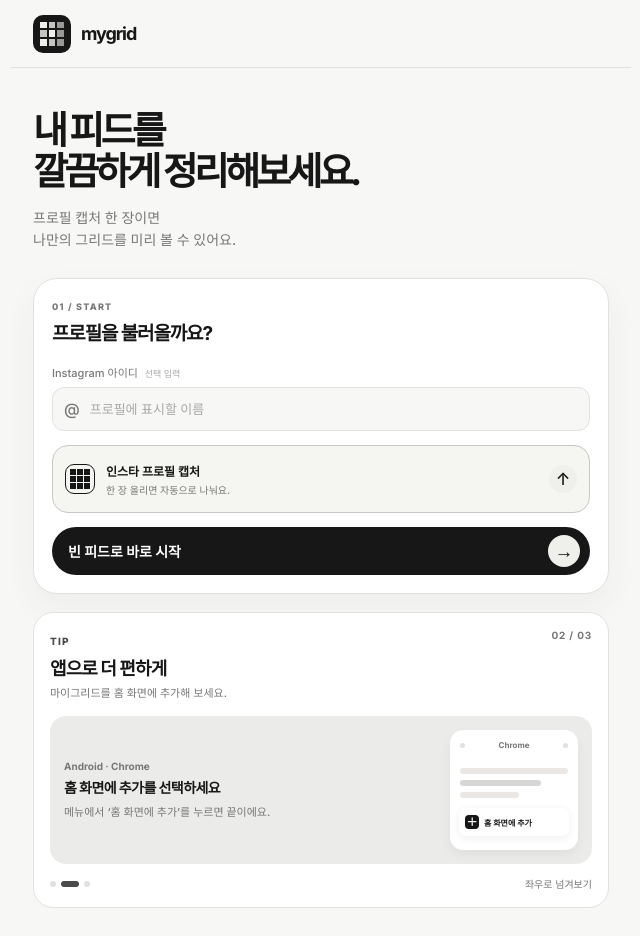
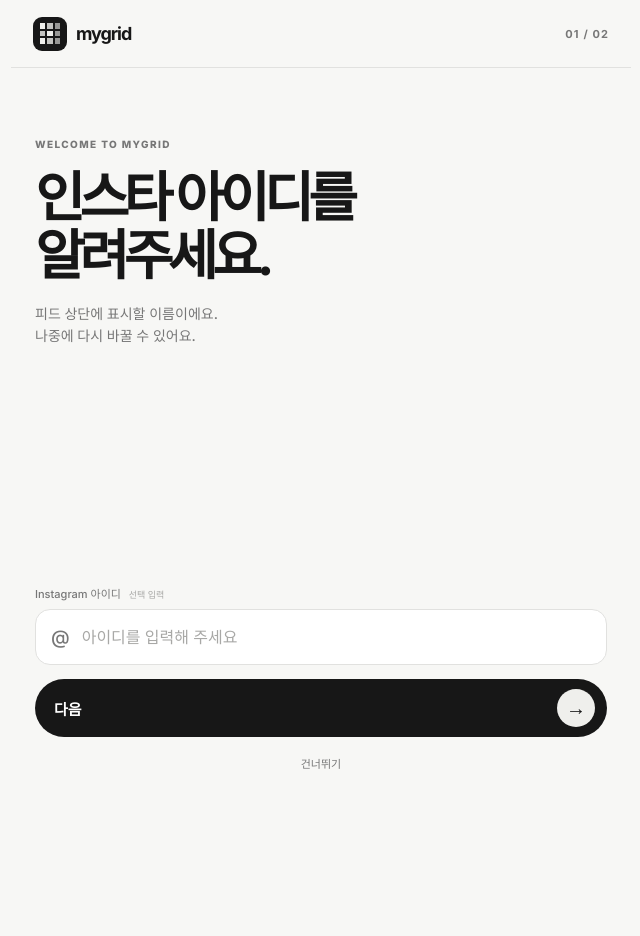
Before and after one commit to onlybyjack/mygrid, a Next.js app: page /home in a window 1280 px wide. Shown: the whole page, without its empty margins (319-959 px from the left). After the commit the page ends 800 px from the top, so only its background shows below. Built offline with nearby package versions, Linux system fonts and the light colour scheme.

Commit message:
Add step based onboarding flow

```diff
--- a/app/globals.css
+++ b/app/globals.css
@@ -13,6 +13,56 @@ button { cursor:pointer; }
 .splash-page strong { font-size:22px; letter-spacing:-.06em; animation:splash-fade .7s ease both; }
 @keyframes splash-pop { from { opacity:0; transform:scale(.8); } to { opacity:1; transform:scale(1); } }
 @keyframes splash-fade { from { opacity:0; transform:translateY(5px); } to { opacity:1; transform:translateY(0); } }
+.onboarding-page { width:100%; max-width:620px; min-height:100svh; min-height:100dvh; display:flex; flex-direction:column; overflow:hidden; margin:0 auto; background:var(--paper); }
+.onboarding-header { height:68px; flex:none; display:flex; align-items:center; justify-content:space-between; padding:0 22px; border-bottom:1px solid var(--line); }
+.onboarding-header .brand { gap:9px; font-size:18px; }
+.onboarding-header .logo { width:34px; height:34px; border-radius:9px; }
+.onboarding-header .logo .grid-mark { width:21px; height:21px; }
+.onboarding-header > span { color:var(--muted); font-size:11px; font-weight:700; letter-spacing:.1em; }
+.onboarding-screen { flex:1; min-height:calc(100dvh - 68px); display:flex; flex-direction:column; padding:clamp(42px, 8vh, 86px) 24px max(24px, env(safe-area-inset-bottom)); }
+.onboarding-copy small { color:var(--muted); font-size:10px; font-weight:800; letter-spacing:.14em; }
+.onboarding-copy h1 { margin:17px 0 17px; font-size:clamp(34px, 9vw, 54px); line-height:1.08; letter-spacing:-.1em; }
+.onboarding-copy p { margin:0; color:var(--muted); font-size:14px; line-height:1.6; }
+.onboarding-bottom { margin-top:auto; }
+.onboarding-input-label { display:block; margin-bottom:8px; color:var(--muted); font-size:11px; }
+.onboarding-input-label em { margin-left:5px; color:#a8a8a6; font-size:9px; font-style:normal; }
+.onboarding-input { min-height:56px; display:flex; align-items:center; border:1px solid var(--line); border-radius:15px; background:var(--panel); }
+.onboarding-input b { padding-left:15px; color:var(--muted); font-size:19px; font-weight:500; }
+.onboarding-input input { min-width:0; flex:1; padding:12px; border:0; outline:0; color:var(--ink); background:transparent; font-size:16px; }
+.onboarding-input input::placeholder { color:#a8a8a6; }
+.onboarding-primary { width:100%; height:58px; display:flex; align-items:center; justify-content:space-between; margin-top:14px; padding:0 12px 0 19px; border:0; border-radius:30px; color:#fff; background:var(--ink); }
+.onboarding-primary b { font-size:15px; }
+.onboarding-primary span { width:38px; height:38px; display:grid; place-items:center; border-radius:50%; color:var(--ink); background:var(--accent); font-size:20px; }
+.onboarding-text-button { display:block; margin:13px auto 0; padding:5px 10px; border:0; color:var(--muted); background:transparent; font-size:11px; }
+.onboarding-text-button:hover { color:var(--ink); }
+.onboarding-secondary-actions { display:flex; justify-content:space-between; }
+.onboarding-secondary-actions .onboarding-text-button { margin-left:0; margin-right:0; }
+.capture-guide { flex:1; min-height:230px; display:grid; place-items:center; margin:15px 0 18px; }
+.guide-phone { position:relative; width:min(160px, 43vw); aspect-ratio:.56; overflow:hidden; padding:13px 10px; border:5px solid var(--ink); border-radius:25px; background:#fff; box-shadow:0 18px 35px #17171718; animation:guide-float 3.2s ease-in-out infinite; }
+.guide-status { display:flex; align-items:center; justify-content:space-between; color:var(--muted); font-size:7px; font-weight:700; }
+.guide-status i { width:5px; height:5px; border-radius:50%; background:var(--line); }
+.guide-profile { display:grid; grid-template-columns:34px repeat(3, 1fr); align-items:center; gap:5px; margin:17px 2px 13px; }
+.guide-profile > span { width:29px; height:29px; border-radius:50%; background:#e6e8eb; }
+.guide-profile > i { height:7px; border-radius:4px; background:#dededb; }
+.guide-grid { display:grid; grid-template-columns:repeat(3, 1fr); gap:3px; }
+.guide-grid i { aspect-ratio:1; display:block; background:#d3d3d0; }
+.guide-grid i:nth-child(2n) { background:#a9a9a6; }
+.guide-grid i:nth-child(3n) { background:#ededeb; }
+.guide-scan { position:absolute; inset:83px 8px 10px; border:2px solid var(--ink); border-radius:8px; opacity:.7; animation:guide-scan 2.4s ease-in-out infinite; }
+.guide-finger { position:absolute; left:50%; bottom:24px; width:36px; height:36px; display:grid; place-items:center; border:2px solid #fff; border-radius:50%; color:#fff; background:var(--ink); font-size:19px; box-shadow:0 5px 12px #17171755; transform:translateX(-50%); animation:guide-tap 2.4s ease-in-out infinite; }
+.guide-finger::before { content:"↗"; }
+.onboarding-upload { position:relative; min-height:70px; display:flex; align-items:center; gap:12px; padding:11px 14px; border:1px solid #c8c8c5; border-radius:17px; background:#f1f1ee; cursor:pointer; }
+.onboarding-upload > .grid-mark { width:27px; height:27px; flex:none; gap:2px; }
+.onboarding-upload > .grid-mark i { background:var(--ink); }
+.onboarding-upload > span { min-width:0; display:grid; gap:3px; }
+.onboarding-upload b { font-size:13px; }
+.onboarding-upload small { color:var(--muted); font-size:10px; }
+.onboarding-upload > strong { margin-left:auto; font-size:22px; font-weight:500; }
+.onboarding-upload input { position:absolute; inset:0; width:100%; height:100%; opacity:0; cursor:pointer; }
+.onboarding-error { margin:0 0 10px; }
+@keyframes guide-float { 0%,100% { transform:translateY(0) rotate(-1deg); } 50% { transform:translateY(-7px) rotate(1deg); } }
+@keyframes guide-scan { 0%,100% { opacity:.3; transform:scale(.96); } 50% { opacity:.9; transform:scale(1); } }
+@keyframes guide-tap { 0%,100% { transform:translateX(-50%) scale(1); } 45% { transform:translateX(-50%) scale(.86); } 65% { transform:translateX(-50%) scale(1); } }
 .logo { width:38px; height:38px; display:grid; place-items:center; border-radius:10px; color:var(--accent); background:var(--ink); font-weight:800; }
 .grid-mark { width:24px; height:24px; display:grid; grid-template-columns:repeat(3, 1fr); gap:2px; }
 .grid-mark i { display:block; background:var(--accent); }
--- a/app/home/page.tsx
+++ b/app/home/page.tsx
@@ -1,6 +1,6 @@
 "use client";
 
-import { ChangeEvent, ClipboardEvent, TouchEvent, useEffect, useRef, useState } from "react";
+import { ChangeEvent, ClipboardEvent, useEffect, useRef, useState } from "react";
 import { deleteDraftPhoto, readDraftPhotos, saveDraftOrder, saveDraftPhotos } from "../../lib/instagram-export";
 import GridMark from "../components/grid-mark";
 
@@ -8,12 +8,6 @@ type Post = { id: string; image: string; draft?: boolean };
 const IDENTITY_KEY = "mygrid:identity";
 const CROP_WIDTH = 1200;
 const CROP_HEIGHT = 1600;
-
-const INSTALL_TIPS = [
-  { kind: "ios", platform: "iPhone · Safari", title: "공유 버튼을 눌러보세요", description: "Safari 하단의 공유 아이콘을 선택하세요." },
-  { kind: "android", platform: "Android · Chrome", title: "홈 화면에 추가를 선택하세요", description: "메뉴에서 ‘홈 화면에 추가’를 누르면 끝이에요." },
-  { kind: "done", platform: "mygrid 앱", title: "이제 앱처럼 열어보세요", description: "홈 화면의 mygrid 아이콘에서 바로 시작할 수 있어요." },
-] as const;
 
 function mediaUrl(url: string) {
   if (url.startsWith("/") || url.startsWith("blob:") || url.startsWith("data:")) return url;
@@ -169,6 +163,7 @@ function TrashIcon() {
 
 export default function Page() {
   const [preview, setPreview] = useState(false);
+  const [homeStep, setHomeStep] = useState<1 | 2>(1);
   const [username, setUsername] = useState("");
   const [drafts, setDrafts] = useState<Post[]>([]);
   const [message, setMessage] = useState("");
@@ -178,7 +173,6 @@ export default function Page() {
   const [draggedPostId, setDraggedPostId] = useState<string | null>(null);
   const [dragOverPostId, setDragOverPostId] = useState<string | null>(null);
   const [hydrated, setHydrated] = useState(false);
-  const [activeTip, setActiveTip] = useState(0);
   const [editorFiles, setEditorFiles] = useState<File[]>([]);
   const [editorIndex, setEditorIndex] = useState(0);
   const [editorZoom, setEditorZoom] = useState(1);
@@ -186,11 +180,11 @@ export default function Page() {
   const [editorOffsetY, setEditorOffsetY] = useState(0);
   const [editorImageSize, setEditorImageSize] = useState<{ width: number; height: number } | null>(null);
   const [editorPreviewUrl, setEditorPreviewUrl] = useState("");
+  const [editorFromOnboarding, setEditorFromOnboarding] = useState(false);
   const editedFilesRef = useRef<File[]>([]);
   const editorPointers = useRef(new Map<number, { x: number; y: number }>());
   const editorGesture = useRef<{ startX: number; startY: number; baseX: number; baseY: number; distance: number; zoom: number } | null>(null);
   const draftsRef = useRef<Post[]>([]);
-  const tipStartX = useRef<number | null>(null);
   const longPressTimer = useRef<number | null>(null);
   const pressOrigin = useRef<{ x: number; y: number; pointerId: number } | null>(null);
   const longPressPostIdRef = useRef<string | null>(null);
@@ -226,10 +220,6 @@ export default function Page() {
     if ("serviceWorker" in navigator) void navigator.serviceWorker.register("/sw.js").catch(() => undefined);
   }, []);
 
-  useEffect(() => {
-    const timer = window.setInterval(() => setActiveTip((current) => (current + 1) % INSTALL_TIPS.length), 5000);
-    return () => window.clearInterval(timer);
-  }, []);
 
   useEffect(() => {
     if (!selectedPost) return;
@@ -258,8 +248,9 @@ export default function Page() {
     saveIdentity(next);
   }
 
-  function openPhotoEditor(files: File[]) {
+  function openPhotoEditor(files: File[], fromOnboarding = false) {
     editedFilesRef.current = [];
+    setEditorFromOnboarding(fromOnboarding);
     setPreview(true);
     setEditorFiles(files);
     setEditorIndex(0);
@@ -416,6 +407,11 @@ export default function Page() {
     setMessage("");
   }
 
+  function continueToScreenshot() {
+    setHomeStep(2);
+    setMessage("");
+  }
+
   function editProfileIdentity() {
     setSelectedPost(null);
     setPreview(false);
@@ -434,7 +430,7 @@ export default function Page() {
         setMessage("그리드 캡처를 읽지 못했어요. 다시 선택해 주세요.");
         return;
       }
-      openPhotoEditor(selected);
+      openPhotoEditor(selected, true);
     } catch {
       input.value = "";
       setMessage("그리드 캡처를 읽지 못했어요. 다시 선택해 주세요.");
@@ -451,7 +447,7 @@ export default function Page() {
       setMessage("그리드 캡처를 읽지 못했어요. 다시 붙여넣어 주세요.");
       return;
     }
-    openPhotoEditor(selected);
+    openPhotoEditor(selected, true);
   }
 
   function startTilePress(event: React.PointerEvent<HTMLButtonElement>, postId: string) {
@@ -633,21 +629,6 @@ export default function Page() {
     persistDrafts(nextPosts);
   }
 
-  function moveTip(direction: number) {
-    setActiveTip((current) => (current + direction + INSTALL_TIPS.length) % INSTALL_TIPS.length);
-  }
-
-  function startTipSwipe(event: TouchEvent<HTMLDivElement>) {
-    tipStartX.current = event.touches[0]?.clientX ?? null;
-  }
-
-  function endTipSwipe(event: TouchEvent<HTMLDivElement>) {
-    if (tipStartX.current === null) return;
-    const distance = (event.changedTouches[0]?.clientX ?? tipStartX.current) - tipStartX.current;
-    tipStartX.current = null;
-    if (Math.abs(distance) < 40) return;
-    moveTip(distance < 0 ? 1 : -1);
-  }
 
   if (!hydrated) {
     return <main className="splash-page" aria-label="MyGrid 불러오는 중" aria-busy="true">
@@ -657,36 +638,17 @@ export default function Page() {
   }
 
   if (!preview) {
-    return <main className="connect-page">
-      <header className="brand-row"><div className="brand"><div className="logo"><GridMark /></div><strong>mygrid</strong></div></header>
-      <section className="connect-content">
-        <h1>내 피드를<br /><span>깔끔하게 정리해보세요.</span></h1>
-        <p className="lead">프로필 캡처 한 장이면<br />나만의 그리드를 미리 볼 수 있어요.</p>
-        <section className="connect-card upload-card" onPaste={pasteGridScreenshot} tabIndex={0}>
-          <div className="card-heading"><small>01 / START</small><h2>프로필을 불러올까요?</h2></div>
-          <div className="identity-fields">
-            <label><span>Instagram 아이디 <em>선택 입력</em></span><div className="handle-input"><b>@</b><input value={username} onChange={(event) => updateUsername(event.target.value)} placeholder="프로필에 표시할 이름" autoCapitalize="none" autoCorrect="off" /></div></label>
-          </div>
-          {message && <div className="error" role="alert">{message}</div>}
-          <label className="upload-option upload-option-featured"><span className="upload-option-mark"><GridMark uniform /></span><span className="upload-option-copy"><b>인스타 프로필 캡처</b><small>한 장 올리면 자동으로 나눠요.</small></span><span className="upload-option-arrow">↑</span><input type="file" accept="image/jpeg,image/png,image/webp" onChange={chooseGridScreenshot} /></label>
-          <button className="primary start-button" type="button" onClick={startEmptyProfile}><b>빈 피드로 바로 시작</b><span>→</span></button>
-        </section>
-        <section className="install-tip" aria-label="홈 화면에 추가하는 방법">
-          <div className="tip-heading"><div><small>TIP</small><h2>앱으로 더 편하게</h2><p>마이그리드를 홈 화면에 추가해 보세요.</p></div><b>{String(activeTip + 1).padStart(2, "0")} / {String(INSTALL_TIPS.length).padStart(2, "0")}</b></div>
-          <div className="tip-slider" onTouchStart={startTipSwipe} onTouchEnd={endTipSwipe}>
-            {(() => { const tip = INSTALL_TIPS[activeTip]; return <article className={`tip-slide tip-${tip.kind}`} key={tip.kind}>
-              <div className="tip-copy"><small>{tip.platform}</small><strong>{tip.title}</strong><p>{tip.description}</p></div>
-              <div className="tip-visual" aria-hidden="true">
-                <div className="tip-device-bar"><i /> <span>{tip.kind === "ios" ? "Safari" : tip.kind === "android" ? "Chrome" : "mygrid"}</span><i /></div>
-                {tip.kind === "ios" && <><div className="tip-screen-lines"><i /><i /><i /></div><div className="tip-share">↑</div></>}
-                {tip.kind === "android" && <><div className="tip-screen-lines"><i /><i /><i /></div><div className="tip-menu-item"><span>＋</span> 홈 화면에 추가</div></>}
-                {tip.kind === "done" && <div className="tip-app-icon"><GridMark /><small>mygrid</small></div>}
-              </div>
-            </article>; })()}
-          </div>
-          <div className="tip-footer"><div className="tip-dots">{INSTALL_TIPS.map((tip, index) => <button key={tip.kind} type="button" className={index === activeTip ? "active" : ""} aria-label={`${index + 1}단계 보기`} aria-current={index === activeTip} onClick={() => setActiveTip(index)} />)}</div><span>좌우로 넘겨보기</span></div>
-        </section>
-      </section>
+    return <main className="onboarding-page" onPaste={homeStep === 2 ? pasteGridScreenshot : undefined}>
+      <header className="onboarding-header"><div className="brand"><div className="logo"><GridMark /></div><strong>mygrid</strong></div><span>{String(homeStep).padStart(2, "0")} / 02</span></header>
+      {homeStep === 1 ? <section className="onboarding-screen onboarding-identity" aria-labelledby="identity-title">
+        <div className="onboarding-copy"><small>WELCOME TO MYGRID</small><h1 id="identity-title">인스타 아이디를<br />알려주세요.</h1><p>피드 상단에 표시할 이름이에요.<br />나중에 다시 바꿀 수 있어요.</p></div>
+        <div className="onboarding-bottom"><label className="onboarding-input-label" htmlFor="onboarding-username">Instagram 아이디 <em>선택 입력</em></label><div className="onboarding-input"><b>@</b><input id="onboarding-username" value={username} onChange={(event) => updateUsername(event.target.value)} placeholder="아이디를 입력해 주세요" autoCapitalize="none" autoCorrect="off" /></div><button className="onboarding-primary" type="button" onClick={continueToScreenshot}><b>다음</b><span>→</span></button><button className="onboarding-text-button" type="button" onClick={continueToScreenshot}>건너뛰기</button></div>
+      </section> : <section className="onboarding-screen onboarding-capture" aria-labelledby="capture-title">
+        <div className="onboarding-copy"><small>02 / 02 · PROFILE</small><h1 id="capture-title">프로필 화면을<br />캡처해 주세요.</h1><p>인스타 프로필 전체 화면을 올리면<br />사진을 자동으로 나눠드려요.</p></div>
+        <div className="capture-guide" aria-label="인스타 프로필 캡처 예시"><div className="guide-phone"><div className="guide-status"><i /> Instagram <i /></div><div className="guide-profile"><span /><i /><i /><i /></div><div className="guide-grid">{Array.from({ length: 9 }, (_, index) => <i key={index} />)}</div><div className="guide-scan" /><div className="guide-finger" /></div></div>
+        {message && <div className="error onboarding-error" role="alert">{message}</div>}
+        <div className="onboarding-bottom"><label className="onboarding-upload"><GridMark uniform /><span><b>캡처한 이미지 선택</b><small>프로필 캡처 한 장이면 충분해요.</small></span><strong>↑</strong><input type="file" accept="image/jpeg,image/png,image/webp" onChange={chooseGridScreenshot} /></label><button className="onboarding-primary" type="button" onClick={startEmptyProfile}><b>빈 피드로 바로 시작</b><span>→</span></button><div className="onboarding-secondary-actions"><button className="onboarding-text-button" type="button" onClick={() => setHomeStep(1)}>이전</button><button className="onboarding-text-button" type="button" onClick={startEmptyProfile}>건너뛰기</button></div></div>
+      </section>}
     </main>;
   }
 
@@ -708,6 +670,6 @@ export default function Page() {
         <button className="viewer-delete" type="button" onClick={() => removePost(selectedPost.id)} aria-label="게시물 삭제" title="게시물 삭제"><TrashIcon /></button>
       </div>
     </div>}
-    {editorFiles.length > 0 && editorPreviewUrl && <div className="photo-editor" role="dialog" aria-modal="true" aria-label="사진 편집"><div className="editor-panel"><div className="editor-heading"><button className="editor-close" type="button" aria-label="편집 취소" onClick={() => setEditorFiles([])}>×</button><span>{editorIndex + 1} / {editorFiles.length}</span></div><div className="crop-stage crop-portrait" onPointerDown={editorPointerDown} onPointerMove={editorPointerMove} onPointerUp={editorPointerUp} onPointerCancel={editorPointerUp} onWheel={editorWheel}><img src={editorPreviewUrl} alt="편집할 사진" onLoad={(event) => setEditorImageSize({ width: event.currentTarget.naturalWidth, height: event.currentTarget.naturalHeight })} style={{ objectFit: editorImageSize && editorImageSize.width <= editorImageSize.height ? "cover" : "contain", transform: `translate(${editorOffsetX * 100}%, ${editorOffsetY * 100}%) scale(${editorZoom})` }} /><div className="crop-grid" aria-hidden="true"><i /><i /><i /><i /></div></div><button className="editor-confirm" type="button" onClick={() => void confirmCrop()}>{editorIndex + 1 < editorFiles.length ? "다음 →" : "→"}</button></div></div>}
+    {editorFiles.length > 0 && editorPreviewUrl && <div className="photo-editor" role="dialog" aria-modal="true" aria-label="사진 편집"><div className="editor-panel"><div className="editor-heading"><button className="editor-close" type="button" aria-label="편집 취소" onClick={() => { setEditorFiles([]); setMessage(""); if (editorFromOnboarding) { setPreview(false); setHomeStep(2); } }}>×</button><span>{editorIndex + 1} / {editorFiles.length}</span></div><div className="crop-stage crop-portrait" onPointerDown={editorPointerDown} onPointerMove={editorPointerMove} onPointerUp={editorPointerUp} onPointerCancel={editorPointerUp} onWheel={editorWheel}><img src={editorPreviewUrl} alt="편집할 사진" onLoad={(event) => setEditorImageSize({ width: event.currentTarget.naturalWidth, height: event.currentTarget.naturalHeight })} style={{ objectFit: editorImageSize && editorImageSize.width <= editorImageSize.height ? "cover" : "contain", transform: `translate(${editorOffsetX * 100}%, ${editorOffsetY * 100}%) scale(${editorZoom})` }} /><div className="crop-grid" aria-hidden="true"><i /><i /><i /><i /></div></div><button className="editor-confirm" type="button" onClick={() => void confirmCrop()}>{editorIndex + 1 < editorFiles.length ? "다음 →" : "→"}</button></div></div>}
   </>;
 }
```
